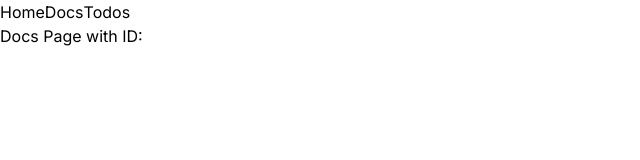
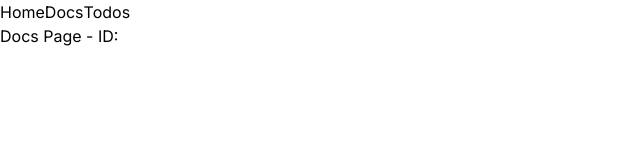
Before and after one commit to johnwage/intro-v3-app, a Next.js app: page /docs in a window 1280 px wide. Shown: the top 160 px of the page, without its empty margins (0-640 px from the left). Built offline with nearby package versions, Linux system fonts and the light colour scheme.

Commit message:
Docs page edit

```diff
--- a/app/docs/[[...id]]/page.tsx
+++ b/app/docs/[[...id]]/page.tsx
@@ -1,5 +1,5 @@
 const DocsIdPage = ({ params }) => {
-  return <div>Docs Page with ID: {params.id}</div>
+  return <div>Docs Page - ID: {params.id}</div>
 }
 
 export default DocsIdPage
```
